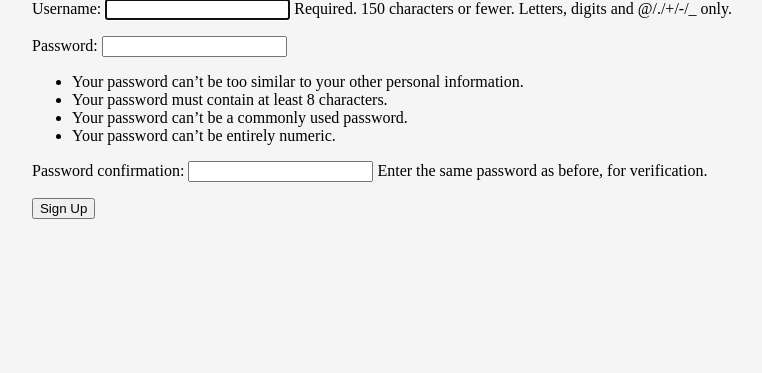
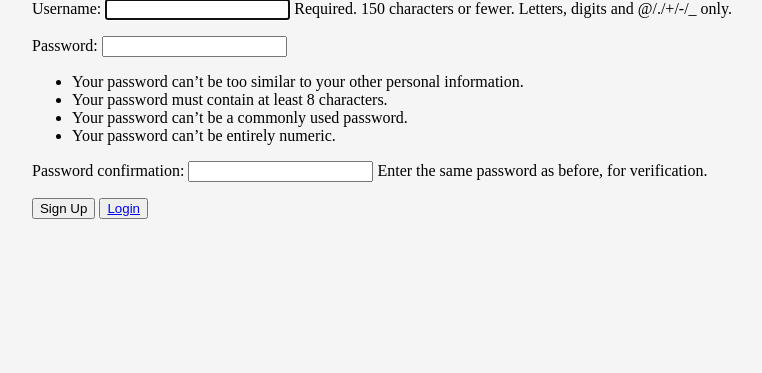
Before and after one commit to Petsamuel/qrcode, a Django app: page /accounts/signup/ in a window 1280 px wide. Shown: the part 228-601 px from the top of the page, without its empty margins (258-1020 px from the left). Run offline with Django 4.2, Linux system fonts and the light colour scheme.

Commit message:
navigation button

```diff
--- a/accounts/views.py
+++ b/accounts/views.py
@@ -1,4 +1,4 @@
-from django.contrib.auth.forms import UserCreationForm
+from django.contrib.auth.forms import UserCreationForm, UserChangeForm
 from django.urls import reverse_lazy
 from django.views import generic
 
--- a/templates/registration/login.html
+++ b/templates/registration/login.html
@@ -9,6 +9,7 @@
   {% csrf_token %}
   {{ form.as_p }}
   <button type="submit">Log In</button>
+  <button type="submit" ><a href="{% url 'signup' %}">Sign up</a></button>
 </form>
 
 
--- a/templates/registration/signup.html
+++ b/templates/registration/signup.html
@@ -8,5 +8,6 @@
         {% csrf_token %}
         {{ form.as_p }}
         <button type="submit">Sign Up</button>
+        <button type="submit"><a href="{% url 'login' %}">Login</a></button>
     </form>
 {% endblock %}
```
